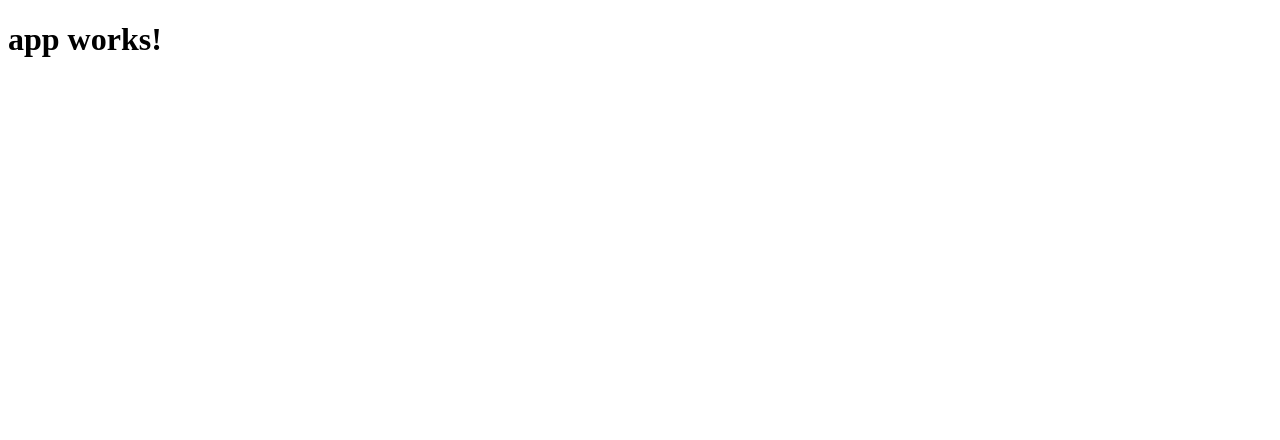
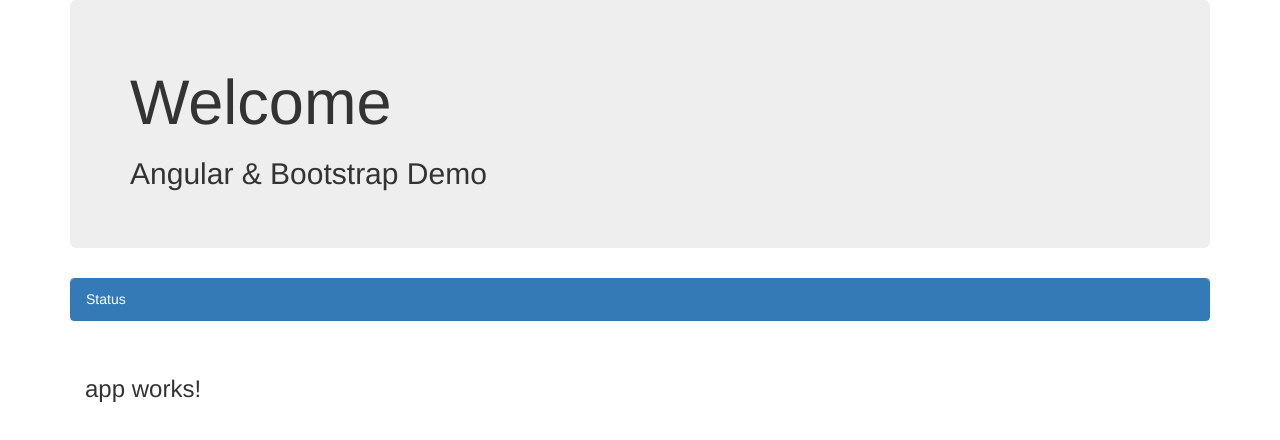
Before and after one commit to rocky-bgta/NybSys, an Angular app in the folder TillBox-Web/: page / in a window 1280 px wide. Shown: the top 440 px of the page. Built offline with nearby package versions, Linux system fonts and the light colour scheme.

Commit message:
Adding bootstrap and Jquery

```diff
--- a/TillBox-Web/angular-cli.json
+++ b/TillBox-Web/angular-cli.json
@@ -17,10 +17,14 @@
       "test": "test.ts",
       "tsconfig": "tsconfig.json",
       "prefix": "app",
-      "styles": [
+      "styles":[
+        "../node_modules/bootstrap/dist/css/bootstrap.min.css",
         "styles.css"
       ],
-      "scripts": [],
+      "scripts": [
+        "../node_modules/jquery/dist/jquery.min.js",
+        "../node_modules/bootstrap/dist/js/bootstrap.min.js"
+      ],
       "environments": {
         "source": "environments/environment.ts",
         "dev": "environments/environment.ts",
--- a/TillBox-Web/package.json
+++ b/TillBox-Web/package.json
@@ -20,7 +20,9 @@
     "@angular/platform-browser": "^2.3.1",
     "@angular/platform-browser-dynamic": "^2.3.1",
     "@angular/router": "^3.3.1",
+    "bootstrap": "^3.3.7",
     "core-js": "^2.4.1",
+    "jquery": "^3.2.1",
     "rxjs": "^5.0.1",
     "ts-helpers": "^1.1.1",
     "zone.js": "^0.7.2"
--- a/TillBox-Web/src/app/app.component.html
+++ b/TillBox-Web/src/app/app.component.html
@@ -1,3 +1,16 @@
-<h1>
-  {{title}}
-</h1>
+<div class="container">
+
+    <div class="jumbotron">
+        <h1>Welcome</h1>
+        <h2>Angular & Bootstrap Demo</h2>
+    </div>
+
+    <div class="panel panel-primary">
+        <div class="panel-heading">
+            Status
+        </div>
+    </div>
+    <div class="panel-body">
+        <h3>{{title}}</h3>
+    </div>
+</div>
```
Also changed, not shown: 1 other file (tests, documents, lock files or other folders).
